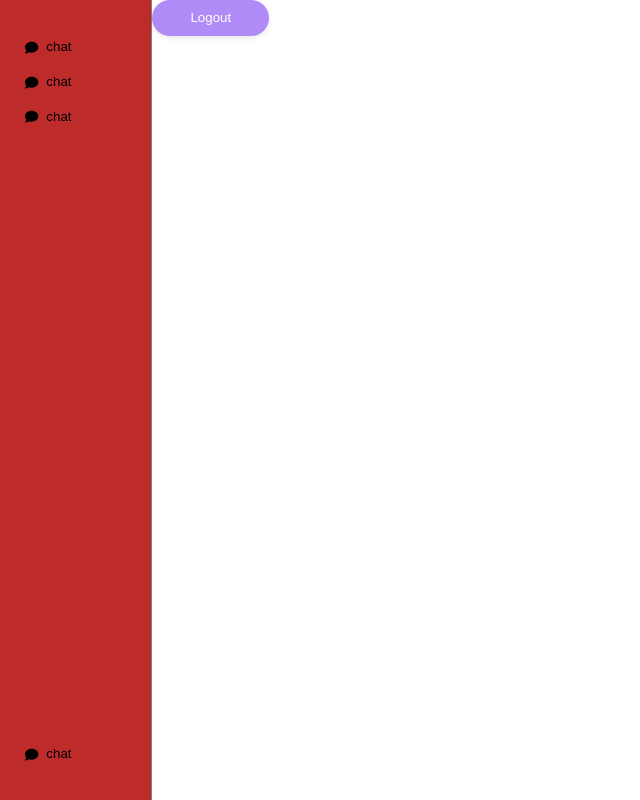
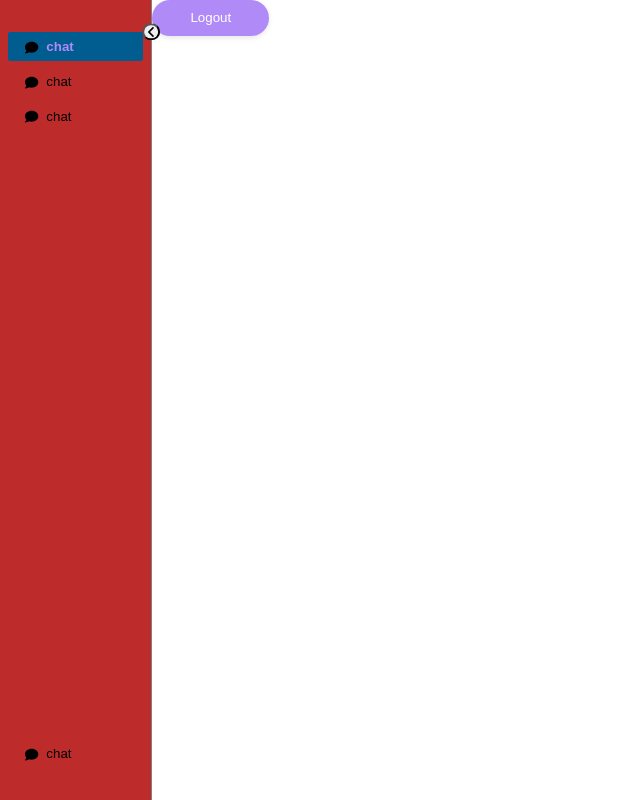
Before and after one commit to oricho123/TaskManager, a React (Create React App) app: page /login in a window 1280 px wide. Both pictures are taken after typing "Sample", "Sample" into the empty fields and a click on the button "Authenticate". Shown: the whole page, without its empty margins (0-640 px from the left). Built offline with nearby package versions, Linux system fonts and the light colour scheme.

Commit message:
Add collapsing option for the sidebar

```diff
--- a/src/components/SideBar/SideBar.tsx
+++ b/src/components/SideBar/SideBar.tsx
@@ -1,20 +1,29 @@
 // @flow
-import React from 'react';
+import React, {useState} from 'react';
 import styles from "./styles.module.css"
 import {SideBarItem} from "./SideBarItem/SideBarItem";
-import {faComment} from '@fortawesome/free-solid-svg-icons'
-
+import {faAngleRight, faComment} from '@fortawesome/free-solid-svg-icons'
+import {FontAwesomeIcon} from "@fortawesome/react-fontawesome";
 
 export function SideBar() {
+    const [isSidebarOpen, setIsSidebarOpen] = useState<boolean>(true)
+    const toggleSideBarLabels = () => {
+        setIsSidebarOpen((prevValue) => !prevValue)
+    }
+
+    const sideBarToggleButtonClasses = `${styles['sidebar-toggle']} ${isSidebarOpen ? styles['toggled'] : ''}`
     return (
         <div className={styles['sidebar-wrapper']}>
+            <button onClick={toggleSideBarLabels} className={sideBarToggleButtonClasses}>
+                <FontAwesomeIcon icon={faAngleRight}/>
+            </button>
             <div id={styles['top-items']}>
-                <SideBarItem icon={faComment} label={'chat'}/>
-                <SideBarItem icon={faComment} label={'chat'}/>
-                <SideBarItem icon={faComment} label={'chat'}/>
+                <SideBarItem isOpen={isSidebarOpen} isActive icon={faComment} label={'chat'}/>
+                <SideBarItem isOpen={isSidebarOpen} icon={faComment} label={'chat'}/>
+                <SideBarItem isOpen={isSidebarOpen} icon={faComment} label={'chat'}/>
             </div>
             <div id={styles['bottom-items']}>
-                <SideBarItem icon={faComment} label={'chat'}/>
+                <SideBarItem isOpen={isSidebarOpen} icon={faComment} label={'chat'}/>
             </div>
 
         </div>
--- a/src/components/SideBar/SideBarItem/SideBarItem.tsx
+++ b/src/components/SideBar/SideBarItem/SideBarItem.tsx
@@ -7,13 +7,17 @@ import {IconDefinition} from '@fortawesome/free-solid-svg-icons'
 type SideBarItemProps = {
     icon: IconDefinition;
     label: string;
+    isActive?: boolean;
+    isOpen?: boolean;
 }
 
-export function SideBarItem({label, icon}: SideBarItemProps) {
+export function SideBarItem({label, icon, isActive = false, isOpen = true}: SideBarItemProps) {
+    const buttonClasses = `${styles['item-wrapper']} ${isActive ? styles['active'] : ''}`
+    const labelClasses = `${styles['item-label']} ${isOpen ? styles['open'] : ''}`
     return (
-        <button className={styles['item-wrapper']}>
+        <button className={buttonClasses}>
             <FontAwesomeIcon icon={icon}/>
-            <div className={styles['item-label']}>{label}</div>
+            <div className={labelClasses}>{label}</div>
         </button>
     );
 }
--- a/src/components/SideBar/SideBarItem/styles.module.css
+++ b/src/components/SideBar/SideBarItem/styles.module.css
@@ -18,7 +18,24 @@
 .item-label {
     text-align: left;
     overflow: hidden;
+    width: 0;
+    transition: margin-left .25s, width .25s;
+}
+
+.item-label.open {
+    width: 5rem;
     margin-left: 0.5rem;
-    width: 5rem;
-    transition: width 1s;
 }
+
+.active {
+    background: var(--primary);
+}
+
+.active:hover {
+    background: var(--primary-light);
+}
+
+.active .item-label {
+    font-weight: 700;
+    color: var(--button-bg);
+}
--- a/src/components/SideBar/styles.module.css
+++ b/src/components/SideBar/styles.module.css
@@ -12,6 +12,8 @@
     flex-direction: column;
     justify-content: space-between;
     border-right: 1px solid grey;
+    position: sticky;
+    z-index: 3;
 }
 
 .sidebar-wrapper > div {
@@ -19,3 +21,25 @@
     flex-direction: column;
     display: flex;
 }
+
+.sidebar-toggle {
+    z-index: 1;
+    padding: 2px;
+    position: absolute;
+    right: 0;
+    width: unset;
+    line-height: 0;
+    border-radius: 1rem;
+    transform: translate(50%, -50%) !important;
+    cursor: pointer;
+    padding-block: 0;
+    padding-inline: 3px;
+}
+
+.sidebar-toggle > svg {
+    transition: transform .25s;
+}
+
+.sidebar-toggle.toggled > svg {
+    transform: rotate(180deg);
+}
--- a/src/theme.css
+++ b/src/theme.css
@@ -4,6 +4,7 @@ body {
     --form-gap: 1rem;
     --items-gap: 0.37rem;
     --primary: #015c90;
+    --primary-light: #017690;
     --button-bg: #b08bf8;
     --button-bg-hover: #a885ec;
     --error: #be2b2b;
```
